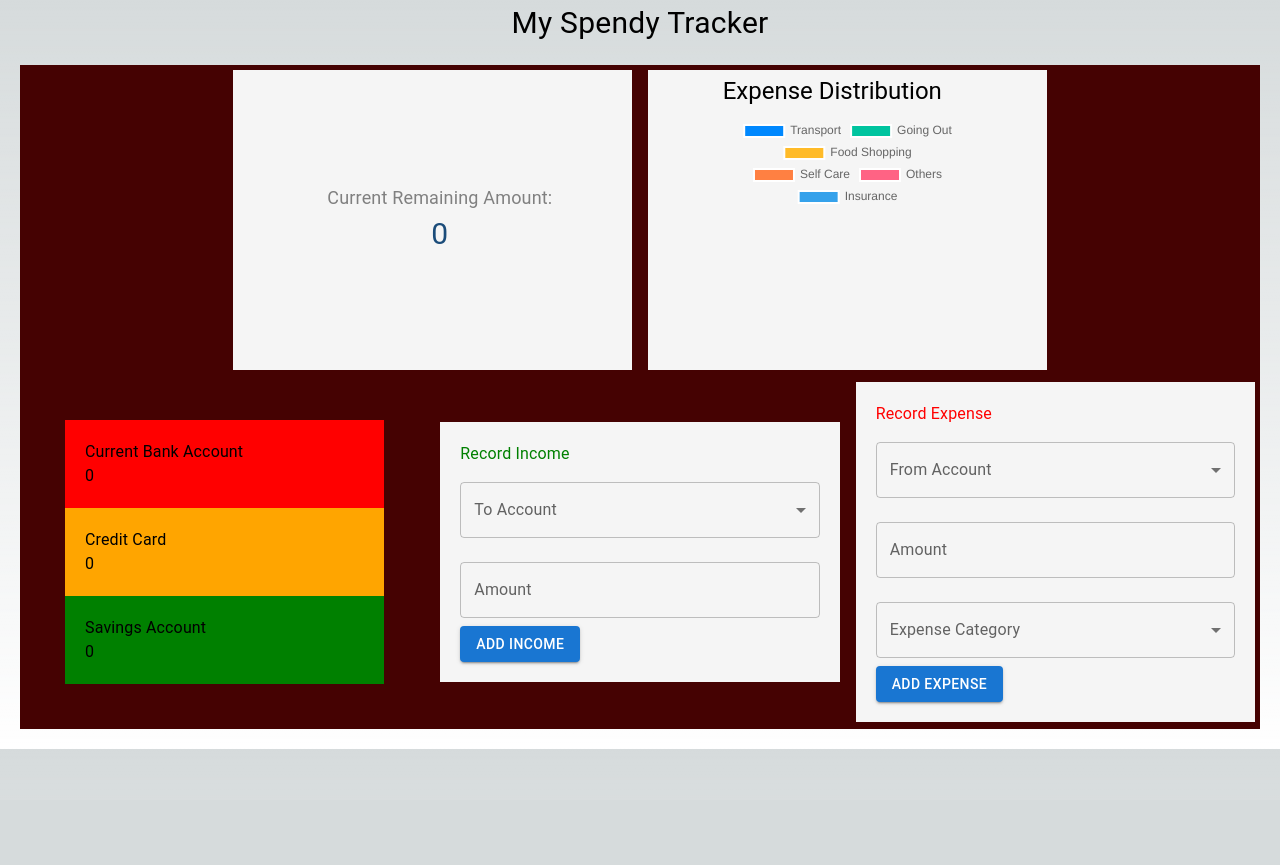
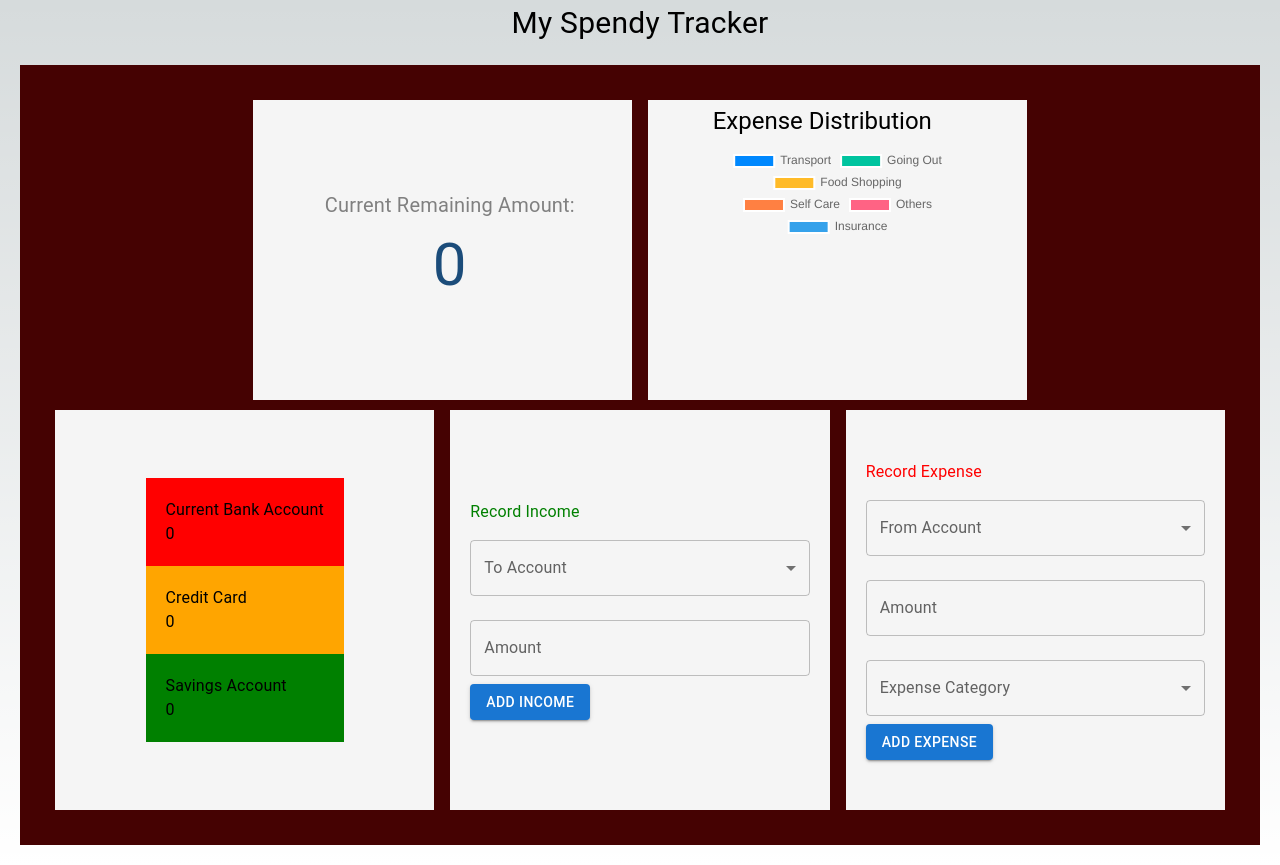
Before and after one commit to ro61zzy/personal_finance_tracker, a Next.js app: page / in a window 1280 px wide. Before the commit the page ends 800 px from the top, so only its background shows below. Built offline with nearby package versions, Linux system fonts and the light colour scheme.

Commit message:
user interface improvement

```diff
--- a/src/components/AccountCard.jsx
+++ b/src/components/AccountCard.jsx
@@ -18,13 +18,13 @@ const AccountCard = () => {
       alignItems:"center"
     }}>
       <Typography sx={{
-        fontSize: "18px",
+        fontSize: "20px",
         color: "grey"
       }}>
         Current Remaining Amount:
       </Typography>
       <Typography sx={{
-        fontSize: "30px",
+        fontSize: "60px",
         color: "#1b4c7a"
       }}>
         {totalRemaining.toLocaleString()}
--- a/src/pages/index.js
+++ b/src/pages/index.js
@@ -9,21 +9,26 @@ import Expense from "@/components/Expense";
 export default function Home() {
   return (
     <Box>
-      <Typography sx={{
-        textAlign:"center",
-        fontSize:"30px"
-      }}>My Spendy Tracker</Typography>
+      <Typography
+        sx={{
+          textAlign: "center",
+          fontSize: "30px",
+        }}
+      >
+        My Spendy Tracker
+      </Typography>
       <Box
         sx={{
           display: "flex",
           justifyContent: "center",
           alignItems: "center",
-          padding:{xl:"10px", sm:"20px"}
+          padding: { xl: "10px", sm: "20px" },
         }}
       >
         <Box
           sx={{
             backgroundColor: "#450202",
+            p:"30px"
           }}
         >
           <Grid
@@ -37,26 +42,30 @@ export default function Home() {
             }}
           >
             <Grid item xs={12} sm={4}>
-              <Box sx={{ display:"flex",
-      // flexDirection:"column",
-      justifyContent:"center",
-      alignItems:"center",
-      height:"300px",
-       backgroundColor: "#f5f5f5",}}>
-
-              <AccountCard />
+              <Box
+                sx={{
+                  display: "flex",
+                  justifyContent: "center",
+                  alignItems: "center",
+                  height: "300px",
+                  backgroundColor: "#f5f5f5",
+                }}
+              >
+                <AccountCard />
               </Box>
             </Grid>
             <Grid item xs={12} sm={4}>
-            <Box sx={{  display:"flex",
-      // flexDirection:"column",
-      justifyContent:"center",
-      alignItems:"center",
-      height:"300px",
-      backgroundColor: "#f5f5f5",}}>
-
-              <SpendPieChart />
-            </Box>
+              <Box
+                sx={{
+                  display: "flex",
+                  justifyContent: "center",
+                  alignItems: "center",
+                  height: "300px",
+                  backgroundColor: "#f5f5f5",
+                }}
+              >
+                <SpendPieChart />
+              </Box>
             </Grid>
             {/* <Grid item xs={12} sm={4}>
               <SpendPieChart />
@@ -73,13 +82,43 @@ export default function Home() {
             }}
           >
             <Grid item xs={12} sm={4}>
+            <Box
+                sx={{
+                  display: "flex",
+                  justifyContent: "center",
+                  alignItems: "center",
+                  height: "400px",
+                  backgroundColor: "#f5f5f5",
+                }}
+              >
               <MyAccountsCard />
+                </Box>
             </Grid>
             <Grid item xs={12} sm={4}>
+            <Box
+                sx={{
+                  display: "flex",
+                  justifyContent: "center",
+                  alignItems: "center",
+                  height: "400px",
+                  backgroundColor: "#f5f5f5",
+                }}
+              >
               <IncomeForm />
+                </Box>
             </Grid>
             <Grid item xs={12} sm={4}>
+            <Box
+                sx={{
+                  display: "flex",
+                  justifyContent: "center",
+                  alignItems: "center",
+                  height: "400px",
+                  backgroundColor: "#f5f5f5",
+                }}
+              >
               <Expense />
+                </Box>
             </Grid>
           </Grid>
         </Box>
```
